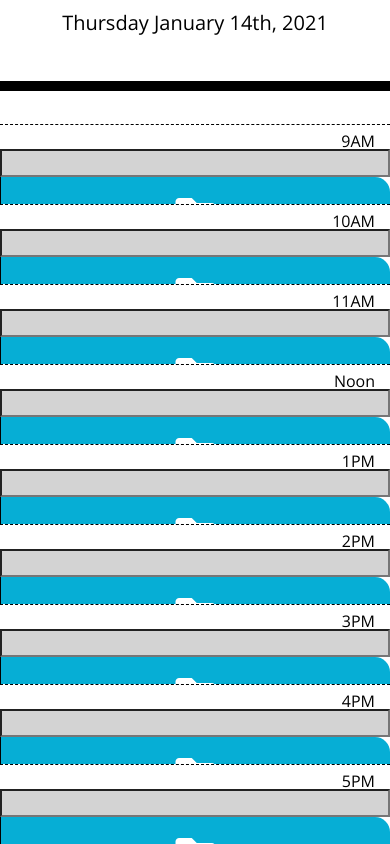
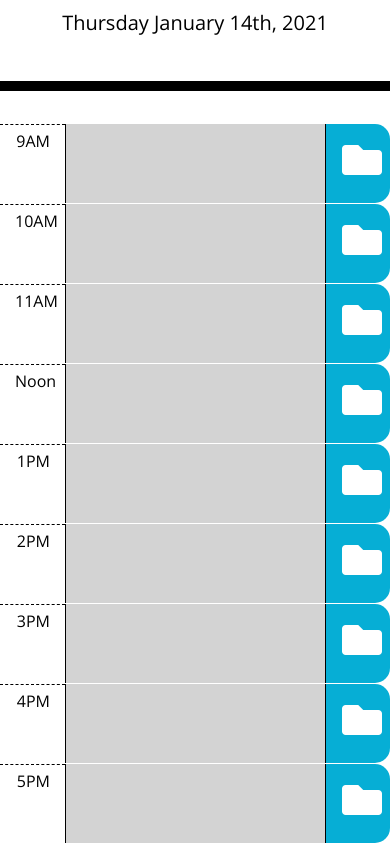
Before and after one commit to jshallcross/work-day-scheduler, a plain HTML site: page index.html in a window 390 px wide. Shown: the part 256-1100 px from the top of the page. Drawn offline with nearby package versions, Linux system fonts and the light colour scheme.

Commit message:
made app mobile friendly

```diff
--- a/assets/js/main.js
+++ b/assets/js/main.js
@@ -1,6 +1,5 @@
 
 var saveBtn = $(".saveBtn");
-
 
 
 
@@ -10,43 +9,42 @@ var saveBtn = $(".saveBtn");
 $("#currentDay").text(moment().format('dddd MMMM Do, YYYY'));
 
 
-function onLoad() {
-
-}
-
-
 
 
 $(document).ready(function(){
+
     timeCheck();
 
     saveBtn.on("click", function (){
         event.preventDefault();
+        console.log(this);
         var hourId = $(this).attr("id");
         var userInput = $("#save"+hourId).val();
         console.log(hourId, userInput);
-        localStorage.setItem(hourId, JSON.stringify(userInput));
+
+        localStorage.setItem(hourId,userInput);
     });
-
-
-
 });
 
-
+//Checks current time and compare it to the hour on the time blocks
 function timeCheck() {
     var currentHour = moment().hour();
-    console.log(currentHour);
+
     $('.input-form').each(function (){
         var hour = $(this).attr("id").split("save")[1];
         if (hour < currentHour) {
             $(this).addClass('past');
         } else if (hour == currentHour) {
-            $(this).removeClass('past');
             $(this).addClass('present');
         } else {
-            $(this).removeClass("past");
-            $(this).removeClass("present");
             $(this).addClass("future");
         }
     });
 }
+
+
+setInterval(function(){
+    $('.input-form').each(function(){
+        timeCheck($(this));
+    });
+}, 1800000);
--- a/assets/styles/style.css
+++ b/assets/styles/style.css
@@ -45,17 +45,17 @@ textarea{
 
 .past {
   background-color: #d3d3d3;
-  color: white;
+
 }
 
 .present {
   background-color: #ff6961;
-  color: white;
+
 }
 
 .future {
   background-color: #77dd77;
-  color: white;
+
 }
 
 .saveBtn {
--- a/index.html
+++ b/index.html
@@ -36,57 +36,57 @@
       <!-- Timeblocks go here -->
       <div class="row">
         <!--9AM Hour-->
-        <div class = "col-sm-1 hour pt-2">9AM</div>
-        <input class="col-sm-10 input-form" id="save9" >
-        <div class= "col-sm-1 saveBtn p-3" id="9" ><i class="fa fa-folder" aria-hidden="true"></i></div>
+        <div class = "col-2 col-lg-1 hour pt-2">9AM</div>
+        <textarea class="col-8 col-lg-10 input-form" id="save9"></textarea>
+        <div class= "col-2 col-lg-1 saveBtn p-3" id="9" ><i class="fa fa-folder" aria-hidden="true"></i></div>
       </div>
       <div class="row">
         <!--10AM Hour-->
-        <div class = "col-sm-1 hour pt-2">10AM</div>
-        <input class="col-sm-10 input-form" id="save10">
-        <div class= "col-sm-1 saveBtn p-3" id="10"><i class="fa fa-folder" aria-hidden="true"></i></div>
+        <div class = "col-2 col-lg-1 hour pt-2">10AM</div>
+        <textarea class="col-8 col-lg-10 input-form" id="save10"></textarea>
+        <div class= "col-2 col-lg-1 saveBtn p-3" id="10"><i class="fa fa-folder" aria-hidden="true"></i></div>
       </div>
       <div class="row">
         <!--11AM Hour-->
-        <div class = "col-sm-1 hour pt-2">11AM</div>
-        <input class="col-sm-10 input-form" id="save11">
-        <div class= "col-sm-1 saveBtn p-3" id="11"><i class="fa fa-folder" aria-hidden="true"></i></div>
+        <div class = "col-2 col-lg-1 hour pt-2">11AM</div>
+        <textarea class="col-8 col-lg-10 input-form" id="save11"></textarea>
+        <div class= "col-2 col-lg-1 saveBtn p-3" id="11"><i class="fa fa-folder" aria-hidden="true"></i></div>
       </div>
       <div class="row">
         <!--Noon Hour-->
-        <div class = "col-sm-1 hour pt-2">Noon</div>
-        <input class="col-sm-10 input-form" id="save12">
-        <div class= "col-sm-1 saveBtn p-3" id="12"><i class="fa fa-folder" aria-hidden="true"></i></div>
+        <div class = "col-2 col-lg-1 hour pt-2">Noon</div>
+        <textarea class="col-8 col-lg-10 input-form" id="save12"></textarea>
+        <div class= "col-2 col-lg-1 saveBtn p-3" id="12"><i class="fa fa-folder" aria-hidden="true"></i></div>
       </div>
       <div class="row">
         <!--1PM Hour-->
-        <div class = "col-sm-1 hour pt-2">1PM</div>
-        <input class="col-sm-10 input-form" id="save13">
-        <div class= "col-sm-1 saveBtn p-3" id="13"><i class="fa fa-folder" aria-hidden="true"></i></div>
+        <div class = "col-2 col-lg-1 hour pt-2">1PM</div>
+        <textarea class="col-8 col-lg-10 input-form" id="save13"></textarea>
+        <div class= "col-2 col-lg-1 saveBtn p-3" id="13"><i class="fa fa-folder" aria-hidden="true"></i></div>
       </div>
       <div class="row">
         <!--2PM Hour-->
-        <div class = "col-sm-1 hour pt-2">2PM</div>
-        <input class="col-sm-10 input-form" id="save14">
-        <div class= "col-sm-1 saveBtn p-3" id="14"><i class="fa fa-folder" aria-hidden="true"></i></div>
+        <div class = "col-2 col-lg-1 hour pt-2">2PM</div>
+        <textarea class="col-8 col-lg-10 input-form" id="save14"></textarea>
+        <div class= "col-2 col-lg-1 saveBtn p-3" id="14"><i class="fa fa-folder" aria-hidden="true"></i></div>
       </div>
       <div class="row">
         <!--3PM Hour-->
-        <div class = "col-sm-1 hour pt-2">3PM</div>
-        <input class="col-sm-10 input-form" id="save15">
-        <div class= "col-sm-1 saveBtn p-3" id="15"><i class="fa fa-folder" aria-hidden="true"></i></div>
+        <div class = "col-2 col-lg-1 hour pt-2">3PM</div>
+        <textarea class="col-8 col-lg-10 input-form" id="save15"></textarea>
+        <div class= "col-2 col-lg-1 saveBtn p-3" id="15"><i class="fa fa-folder" aria-hidden="true"></i></div>
       </div>
       <div class="row">
         <!--4PM Hour-->
-        <div class = "col-sm-1 hour pt-2">4PM</div>
-        <input class="col-sm-10 input-form" id="save16">
-        <div class= "col-sm-1 saveBtn p-3" id="16"><i class="fa fa-folder" aria-hidden="true"></i></div>
+        <div class = "col-2 col-lg-1 hour pt-2">4PM</div>
+        <textarea class="col-8 col-lg-10 input-form" id="save16"></textarea>
+        <div class= "col-2 col-lg-1 saveBtn p-3" id="16"><i class="fa fa-folder" aria-hidden="true"></i></div>
       </div>
       <div class="row">
         <!--5PM Hour-->
-        <div class = "col-sm-1 hour pt-2">5PM</div>
-        <input class="col-sm-10 input-form" id="save17">
-        <div class= "col-sm-1 saveBtn p-3" id="17"><i class="fa fa-folder" aria-hidden="true"></i></div>
+        <div class = "col-2 col-lg-1 hour pt-2">5PM</div>
+        <textarea class="col-8 col-lg-10 input-form" id="save17"></textarea>
+        <div class= "col-2 col-lg-1 saveBtn p-3" id="17"><i class="fa fa-folder" aria-hidden="true"></i></div>
       </div>
     </div>
 
```
